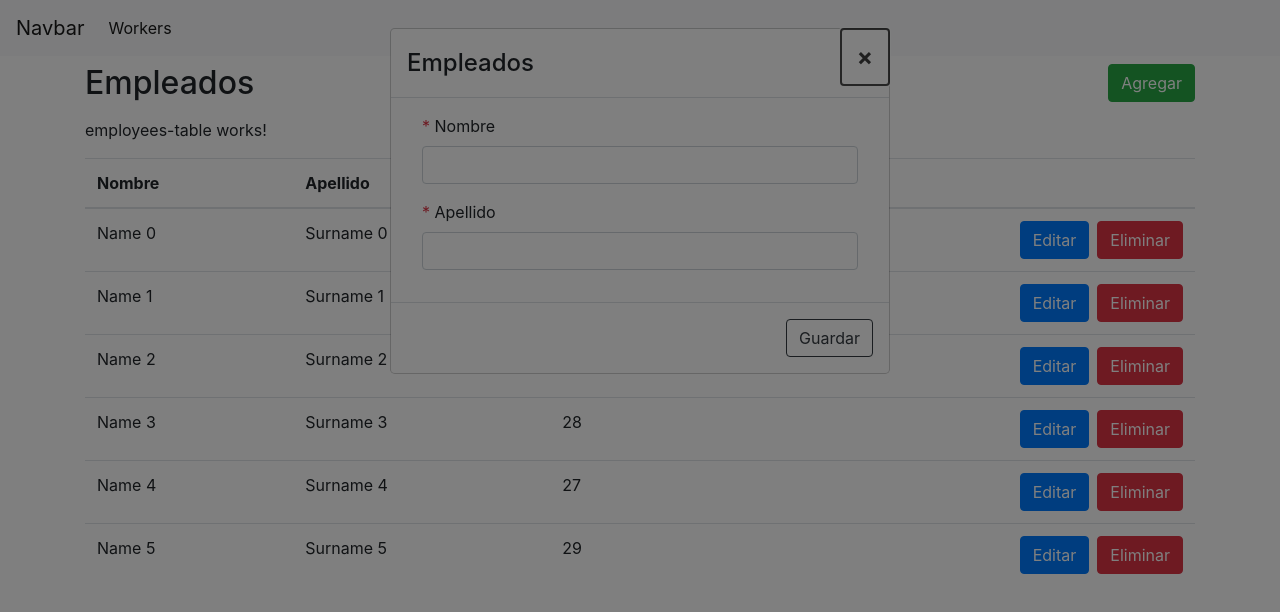
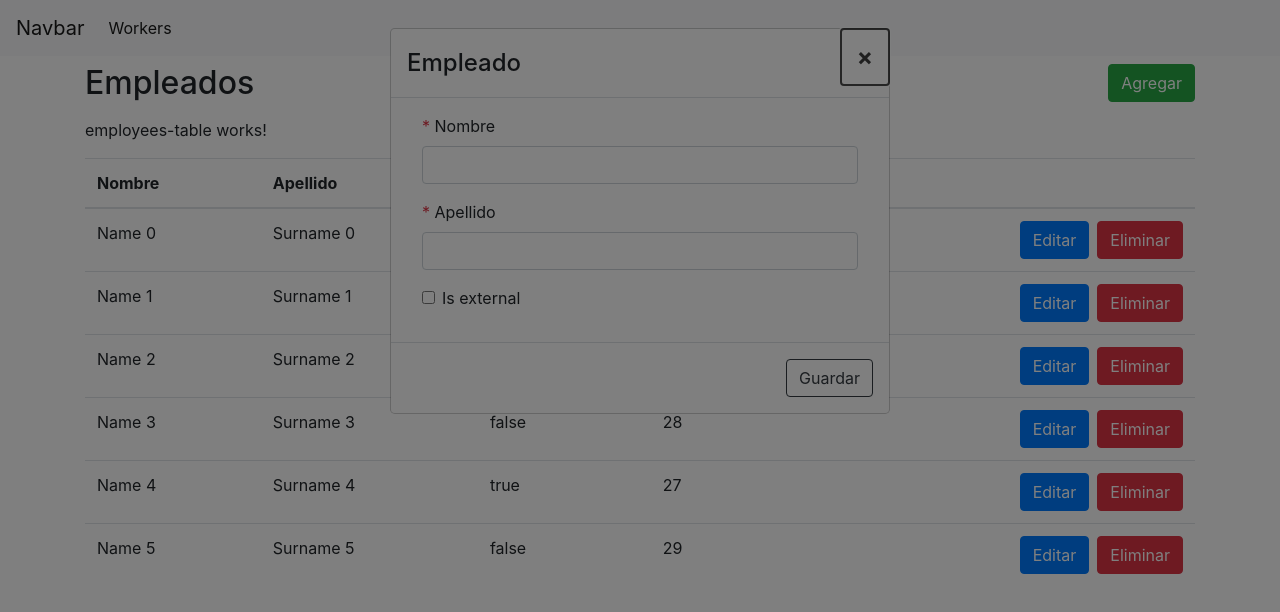
Before and after one commit to alminyana/comp-communication, an Angular app: page /employees in a window 1280 px wide. Both pictures are taken after a click on the button "Agregar". Shown: the top 612 px of the page. Built offline with nearby package versions, Linux system fonts and the light colour scheme.

Commit message:
ADD checkbox component

```diff
--- a/src/app/app-routing.module.ts
+++ b/src/app/app-routing.module.ts
@@ -11,7 +11,7 @@ const routes: Routes = [
   {
     path: 'employees',
     component: EmployeesListComponent,
-  },
+  }
 ];
 
 @NgModule({
--- /dev/null
+++ b/src/app/core/controls/components/input-checkbox/input-checkbox.component.html
@@ -0,0 +1,11 @@
+
+<div class="form-group form-check">
+  <input [type]="type"
+         [formControl]="control"
+         class="form-check-input"
+         [attr.id]="name"
+         [value]="control.value"
+         [checked]="control.value">
+
+  <label class="form-check-label" [attr.for]="name">{{ label }}</label>
+</div>
--- /dev/null
+++ b/src/app/core/controls/components/input-checkbox/input-checkbox.component.ts
@@ -0,0 +1,21 @@
+import { Component, OnInit, Input } from '@angular/core';
+import { ControlComponent } from '../../interfaces/control.component';
+
+@Component({
+  selector: 'app-input-checkbox',
+  templateUrl: './input-checkbox.component.html',
+  styleUrls: ['./input-checkbox.component.scss']
+})
+export class InputCheckboxComponent extends ControlComponent implements OnInit {
+
+  @Input() type = 'checkbox';
+  validators;
+
+  ngOnInit(): void {
+    // control si el input tiene alguna validación o no
+    if (this.control.validator) {
+      this.validators = this.control.validator(this.control);
+    }
+  }
+
+}
--- a/src/app/employees/components/employees-form/employees-form.component.html
+++ b/src/app/employees/components/employees-form/employees-form.component.html
@@ -1,5 +1,5 @@
 <div class="modal-header">
-  <h4 class="modal-title">Empleados</h4>
+  <h4 class="modal-title">Empleado</h4>
   <button type="button" class="close" aria-label="Close" (click)="closeModal()">
     <span aria-hidden="true">&times;</span>
   </button>
@@ -11,6 +11,9 @@
   <div class="col-12">
     <app-input-text [control]="form.get('surname')" [name]="'surname'" [label]="'Apellido'"></app-input-text>
   </div>
+  <div class="col-12">
+    <app-input-checkbox [control]="form.get('external')" [name]="'external'" [label]="'Is external'"></app-input-checkbox>
+  </div>
 </div>
 <div class="modal-footer">
   <button type="button" class="btn btn-outline-dark" (click)="submit()">Guardar</button>
--- a/src/app/employees/components/employees-form/employees-form.component.ts
+++ b/src/app/employees/components/employees-form/employees-form.component.ts
@@ -24,6 +24,7 @@ export class EmployeesFormComponent extends ModalComponent<Employee> {
       id: [null, []],
       name: [null, [Validators.required]],
       surname: [null, [Validators.required]],
+      external: [null, []],
       code: [null, []]
     });
   }
--- a/src/app/employees/components/employees-table/employees-table.component.html
+++ b/src/app/employees/components/employees-table/employees-table.component.html
@@ -7,6 +7,7 @@
   <tr>
     <th>Nombre</th>
     <th>Apellido</th>
+    <th>Externo</th>
     <th>Codigo</th>
     <th></th>
   </tr>
@@ -15,6 +16,7 @@
   <tr *ngFor="let employee of model.list">
     <td>{{employee.name}}</td>
     <td>{{employee.surname}}</td>
+    <td>{{employee.external}}</td>
     <td>{{employee.code}}</td>
     <td class="text-right">
       <button class="btn btn-primary mr-2" (click)="update.emit(employee)">
--- a/src/app/employees/model/employee.interface.ts
+++ b/src/app/employees/model/employee.interface.ts
@@ -2,5 +2,6 @@ export interface Employee {
     id?: number;
     name: string;
     surname: string;
+    external: boolean;
     code?: number;
 }
--- a/src/app/employees/views/service/employees-list-remote.service.ts
+++ b/src/app/employees/views/service/employees-list-remote.service.ts
@@ -18,6 +18,7 @@ export class EmployeesListRemoteService extends RemoteService {
                    id: i,
                    name: `Name ${i}`,
                    surname: `Surname ${i}`,
+                   external: i % 2 === 0 ? true : false,
                    code: AppUtils.generateNum()
                });
             }
```
Also changed, not shown: src/app/core/controls/controls.module.ts (+5 -3 lines), src/app/core/controls/components/input-checkbox/input-checkbox.component.scss (added), 1 other file (tests, documents, lock files or other folders).
